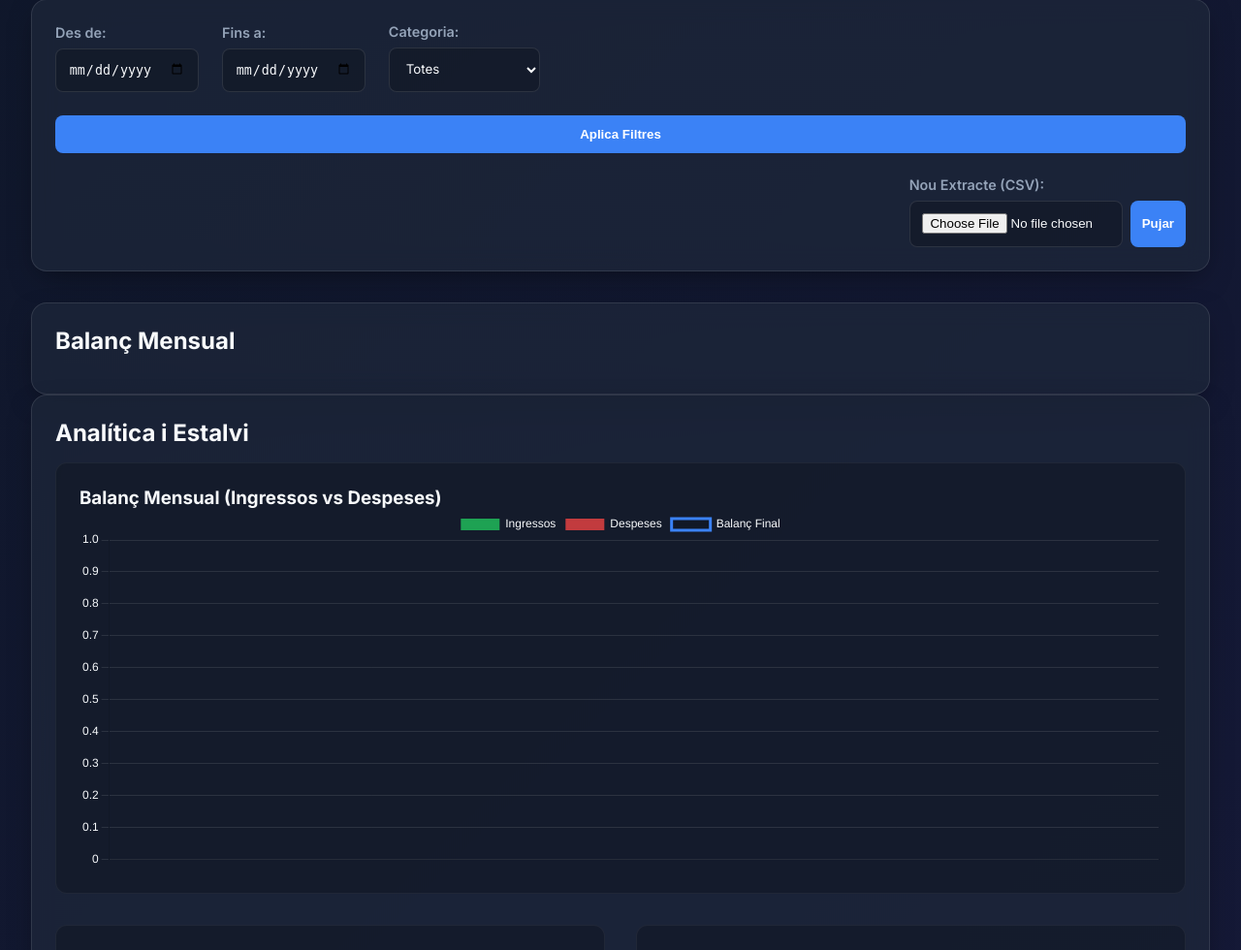
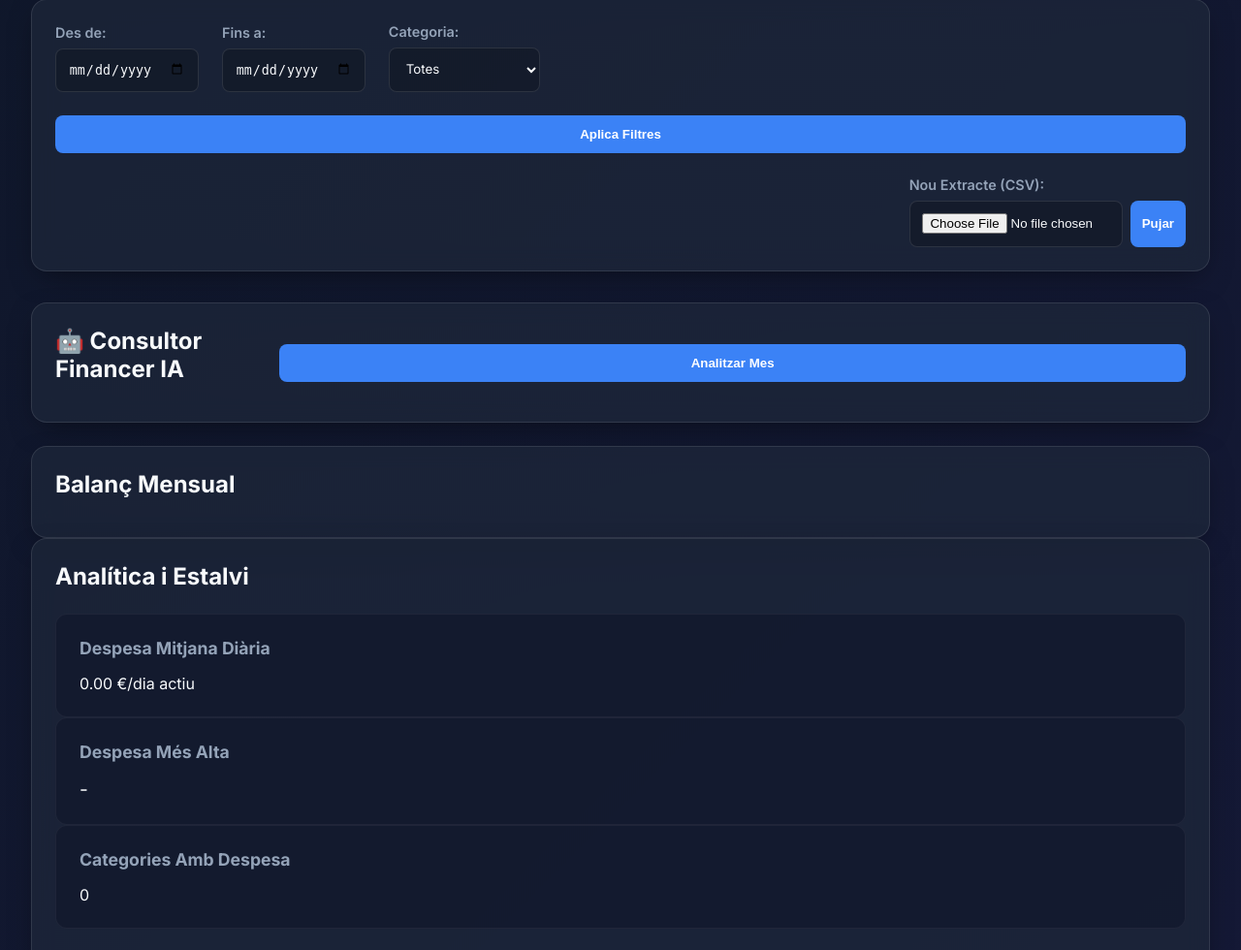
Before and after one commit to TheBugCommit/financial_analyzer, a Flask app: page / in a window 1280 px wide. Shown: the part 182-1162 px from the top of the page at 97% size. Run offline with Flask 3, Linux system fonts and the light colour scheme; data comes from the database, SQL or seed files in the repository; a map, chart or similar area stays blank; some libraries are stand-ins or nearby versions.

Commit message:
add AI insights, bizum reconciliation and key stats

````diff
--- a/server.py
+++ b/server.py
@@ -161,18 +161,20 @@ def process_data(start_date=None, end_date=None, filter_category=None):
     if filter_category and filter_category != 'Totes':
         df = df[df['Categoria'] == filter_category]
 
-    # Process summary
-    # Despeses: Importe < 0 and not Hucha
-    gastos_regulars = df[(df['Importe'] < 0) & (df['Categoria'] != 'Moviment Hucha')].copy()
-    gastos_regulars['Importe'] = gastos_regulars['Importe'].abs()
+    # Process summary with Bizum logic
+    income_categories = ['Nòmina', 'Ingressos', 'Altres Ingressos']
+    special_categories = ['Moviment Hucha']
 
-    # Ingressos (sense nomina ni hucha)
-    ingressos_altres = df[(df['Importe'] > 0) & (df['Categoria'] != 'Moviment Hucha') & (df['Categoria'] != 'Nòmina')].copy()
+    is_expense_cat = ~df['Categoria'].isin(income_categories + special_categories)
 
-    # Nòmina
-    ingressos_nomina = df[(df['Importe'] > 0) & (df['Categoria'] == 'Nòmina')].copy()
+    gastos_regulars = df[is_expense_cat].copy()
+    # Net expense: -(-100) = 100, -(+50) = -50. Sum is 50.
+    gastos_regulars['Importe_Real'] = -gastos_regulars['Importe']
 
-    total_despeses_mes = gastos_regulars.groupby('Mes')['Importe'].sum().reset_index().rename(columns={'Importe': 'Despeses'})
+    ingressos_altres = df[(df['Categoria'].isin(['Ingressos', 'Altres Ingressos'])) & (df['Importe'] > 0)].copy()
+    ingressos_nomina = df[(df['Categoria'] == 'Nòmina') & (df['Importe'] > 0)].copy()
+
+    total_despeses_mes = gastos_regulars.groupby('Mes')['Importe_Real'].sum().reset_index().rename(columns={'Importe_Real': 'Despeses'})
     total_nomina_mes = ingressos_nomina.groupby('Mes')['Importe'].sum().reset_index().rename(columns={'Importe': 'Nomina'})
     total_altres_ing = ingressos_altres.groupby('Mes')['Importe'].sum().reset_index().rename(columns={'Importe': 'Altres_Ingressos'})
 
@@ -189,10 +191,12 @@ def process_data(start_date=None, end_date=None, filter_category=None):
     transactions = df.fillna("").to_dict(orient='records')
     summary = resum_mensual.to_dict(orient='records')
 
-    cat_summary = gastos_regulars.groupby('Categoria')['Importe'].sum().reset_index().to_dict(orient='records')
-    cat_trend = gastos_regulars.groupby(['Mes', 'Categoria'])['Importe'].sum().reset_index().to_dict(orient='records')
+    cat_summary_df = gastos_regulars.groupby('Categoria')['Importe_Real'].sum().reset_index().rename(columns={'Importe_Real': 'Importe'})
+    cat_summary = cat_summary_df[cat_summary_df['Importe'] > 0].to_dict(orient='records')
 
-    cat_details = gastos_regulars.groupby(['Categoria', 'Concepto'])['Importe'].sum().reset_index()
+    cat_trend = gastos_regulars.groupby(['Mes', 'Categoria'])['Importe_Real'].sum().reset_index().rename(columns={'Importe_Real': 'Importe'}).to_dict(orient='records')
+
+    cat_details = gastos_regulars.groupby(['Categoria', 'Concepto'])['Importe_Real'].sum().reset_index().rename(columns={'Importe_Real': 'Importe'})
     cat_details = cat_details.sort_values(by=['Categoria', 'Importe'], ascending=[True, False]).to_dict(orient='records')
 
     return transactions, summary, cat_summary, cat_trend, cat_details
@@ -262,5 +266,36 @@ def delete_rule():
         return jsonify({'status': 'ok'})
     return jsonify({'status': 'error'}), 400
 
+@app.route('/api/insights', methods=['POST'])
+def get_insights():
+    data = request.json
+    summary = data.get('summary', [])
+    cat_summary = data.get('cat_summary', [])
+
+    prompt = f"""
+    Actua com un assessor financer expert. Analitza aquestes dades financeres d'un mes:
+    Resum: {summary}
+    Despeses per categoria: {cat_summary}
+
+    Proporciona 3 punts forts (o dèbils) clars i 3 recomanacions de millora accionables per reduir despeses.
+    Retorna NOMÉS un JSON amb la següent estructura:
+    {{
+        "analisi": ["punt 1", "punt 2", "punt 3"],
+        "recomanacions": ["rec 1", "rec 2", "rec 3"]
+    }}
+    NO afegeixis text Markdown (com ```json) ni res fora del JSON pur.
+    """
+
+    try:
+        response = client.models.generate_content(
+            model='gemini-3.5-flash-lite',
+            contents=prompt,
+        )
+        text_json = response.text.replace('```json', '').replace('```', '').strip()
+        return jsonify(json.loads(text_json))
+    except Exception as e:
+        print(f"Error AI Insights: {e}")
+        return jsonify({'error': 'No s\'ha pogut generar l\'anàlisi'}), 500
+
 if __name__ == '__main__':
     app.run(debug=True, port=5000)
--- a/static/script.js
+++ b/static/script.js
@@ -37,6 +37,9 @@ async function fetchData() {
         const data = await response.json();
 
         allTransactions = data.transactions;
+        allRules = data.rules;
+        globalSummary = data.summary;
+        globalCatSummary = data.cat_summary;
 
         renderSummary(data.summary);
         renderTransactions();
@@ -45,10 +48,13 @@ async function fetchData() {
         renderFilterCategories(data.categories);
         renderAnalytics(data.cat_summary, data.cat_details);
         renderBalanceChart(data.summary);
+        renderKeyStats(allTransactions, data.cat_summary);
 
         document.getElementById('loading-summary').classList.add('hidden');
         document.getElementById('summary-cards').classList.remove('hidden');
         document.getElementById('analytics-section').classList.remove('hidden');
+        document.getElementById('ai-insights-section').classList.remove('hidden');
+        document.getElementById('transactions-table').classList.remove('hidden');
     } catch (error) {
         console.error("Error fetching data:", error);
         document.getElementById('loading-summary').innerText = "Error carregant les dades. Revisa la consola.";
@@ -164,6 +170,7 @@ window.applyFilters = function() {
     document.getElementById('loading-summary').classList.remove('hidden');
     document.getElementById('summary-cards').classList.add('hidden');
     document.getElementById('analytics-section').classList.add('hidden');
+    document.getElementById('ai-insights-section').classList.add('hidden');
     fetchData();
 }
 
@@ -272,6 +279,90 @@ function renderBalanceChart(summary) {
     });
 }
 
+function renderKeyStats(transactions, catSummary) {
+    // Filter to only expenses (Importe < 0 and not Hucha)
+    // Wait, the API returns transactions with negative amounts for expenses.
+    // Bizums are positive amounts, but mapped to expense categories.
+    // To make it easy, we will calculate stats from transactions directly.
+    const expenseCats = catSummary.map(c => c.Categoria);
+    const expenses = transactions.filter(t => expenseCats.includes(t.Categoria));
+
+    // Average daily spend
+    let totalSpend = catSummary.reduce((sum, cat) => sum + cat.Importe, 0);
+
+    // Find unique days
+    const uniqueDays = new Set(expenses.map(t => t.Fecha)).size;
+    const avgDaily = uniqueDays > 0 ? (totalSpend / uniqueDays).toFixed(2) : '0.00';
+    document.getElementById('stat-daily-avg').innerText = avgDaily + ' €/dia actiu';
+
+    // Max single expense (Importe is negative, so min value)
+    let maxExpense = null;
+    expenses.forEach(t => {
+        if (t.Importe < 0) {
+            if (!maxExpense || t.Importe < maxExpense.Importe) {
+                maxExpense = t;
+            }
+        }
+    });
+
+    if (maxExpense) {
+        document.getElementById('stat-max-exp').innerHTML = `${Math.abs(maxExpense.Importe).toFixed(2)} €<br><small style="font-size:0.8rem; opacity:0.7">${maxExpense.Concepto}</small>`;
+    } else {
+        document.getElementById('stat-max-exp').innerText = '-';
+    }
+
+    document.getElementById('stat-cat-count').innerText = catSummary.length;
+}
+
+window.fetchInsights = async function() {
+    const btn = document.getElementById('ai-btn');
+    btn.innerText = "🧠 Analitzant...";
+    btn.disabled = true;
+    document.getElementById('ai-content').classList.add('hidden');
+
+    try {
+        const response = await fetch('/api/insights', {
+            method: 'POST',
+            headers: {'Content-Type': 'application/json'},
+            body: JSON.stringify({
+                summary: globalSummary,
+                cat_summary: globalCatSummary
+            })
+        });
+        const data = await response.json();
+
+        if (data.error) throw new Error(data.error);
+
+        const alist = document.getElementById('ai-analysis-list');
+        const rlist = document.getElementById('ai-recommendations-list');
+        alist.innerHTML = '';
+        rlist.innerHTML = '';
+
+        if (data.analisi) {
+            data.analisi.forEach(p => {
+                const li = document.createElement('li');
+                li.innerText = p;
+                alist.appendChild(li);
+            });
+        }
+
+        if (data.recomanacions) {
+            data.recomanacions.forEach(p => {
+                const li = document.createElement('li');
+                li.innerText = p;
+                rlist.appendChild(li);
+            });
+        }
+
+        document.getElementById('ai-content').classList.remove('hidden');
+    } catch(e) {
+        alert("Error obtenint insights: " + e);
+    } finally {
+        btn.innerText = "Re-analitzar";
+        btn.disabled = false;
+    }
+}
+
 function renderAnalytics(catSummary, catDetails) {
     const ctx = document.getElementById('categoryChart').getContext('2d');
 
--- a/templates/index.html
+++ b/templates/index.html
@@ -45,6 +45,25 @@
         </section>
 
         <main>
+            <section id="ai-insights-section" class="glass-panel hidden" style="margin-bottom: 1.5rem;">
+                <div style="display: flex; justify-content: space-between; align-items: center;">
+                    <h2>🤖 Consultor Financer IA</h2>
+                    <button onclick="fetchInsights()" class="btn-primary" id="ai-btn">Analitzar Mes</button>
+                </div>
+                <div id="ai-content" class="hidden" style="margin-top: 1rem;">
+                    <div class="analytics-grid">
+                        <div style="background: rgba(34, 197, 94, 0.1); padding: 1.5rem; border-radius: 8px;">
+                            <h3 style="color: var(--success); margin-bottom: 1rem;">🔍 Anàlisi</h3>
+                            <ul id="ai-analysis-list" style="margin-left: 1.5rem; line-height: 1.6;"></ul>
+                        </div>
+                        <div style="background: rgba(234, 179, 8, 0.1); padding: 1.5rem; border-radius: 8px;">
+                            <h3 style="color: var(--warning); margin-bottom: 1rem;">💡 Recomanacions</h3>
+                            <ul id="ai-recommendations-list" style="margin-left: 1.5rem; line-height: 1.6;"></ul>
+                        </div>
+                    </div>
+                </div>
+            </section>
+
             <section id="summary-section" class="glass-panel">
                 <h2>Balanç Mensual</h2>
                 <div class="loading" id="loading-summary">Carregant dades (pot trigar si la IA està classificant)...</div>
@@ -55,6 +74,21 @@
 
             <section id="analytics-section" class="glass-panel hidden">
                 <h2>Analítica i Estalvi</h2>
+
+                <div class="summary-cards" style="margin: 1.5rem 0;" id="key-stats">
+                    <div class="card">
+                        <h3>Despesa Mitjana Diària</h3>
+                        <p id="stat-daily-avg">0.00 €</p>
+                    </div>
+                    <div class="card">
+                        <h3>Despesa Més Alta</h3>
+                        <p id="stat-max-exp" style="font-size: 1.2rem; margin-top:0.5rem;">-</p>
+                    </div>
+                    <div class="card">
+                        <h3>Categories Amb Despesa</h3>
+                        <p id="stat-cat-count">0</p>
+                    </div>
+                </div>
 
                 <div class="chart-container" style="margin-bottom: 2rem;">
                     <h3>Balanç Mensual (Ingressos vs Despeses)</h3>
````
